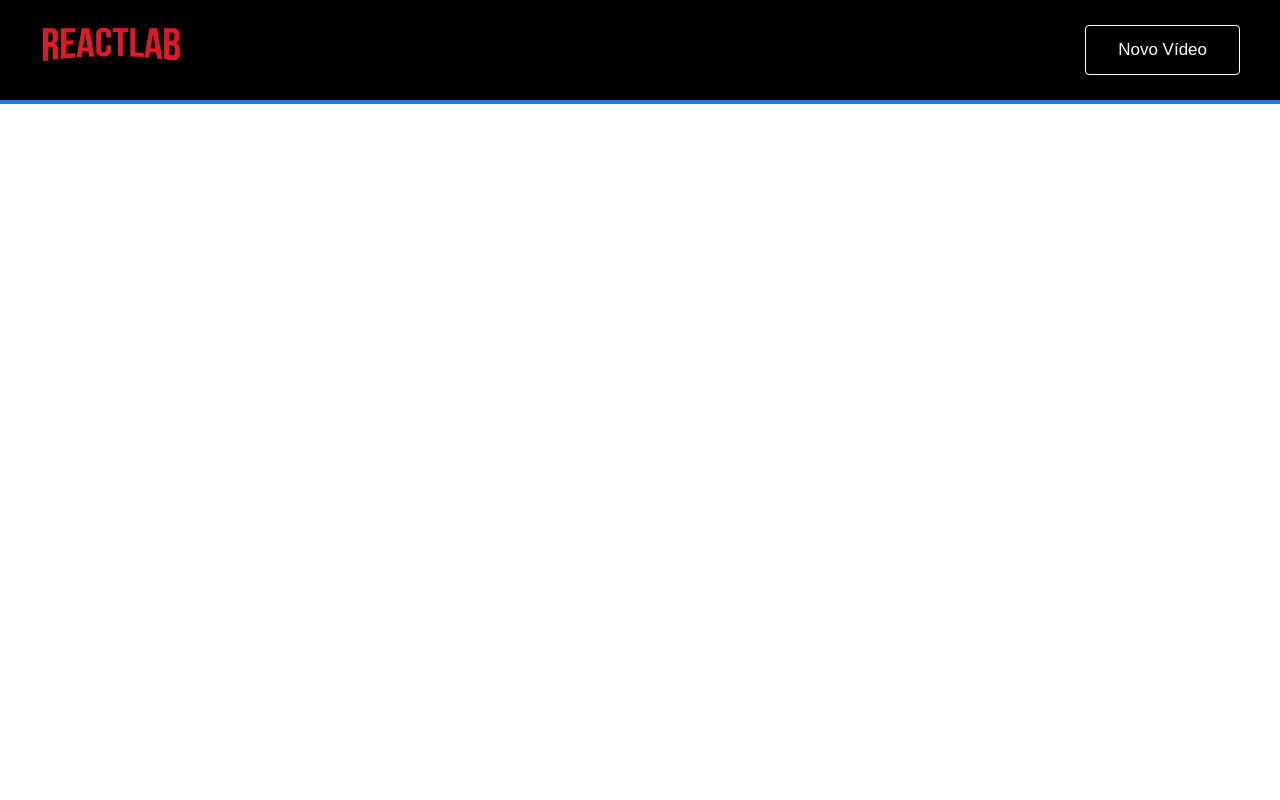
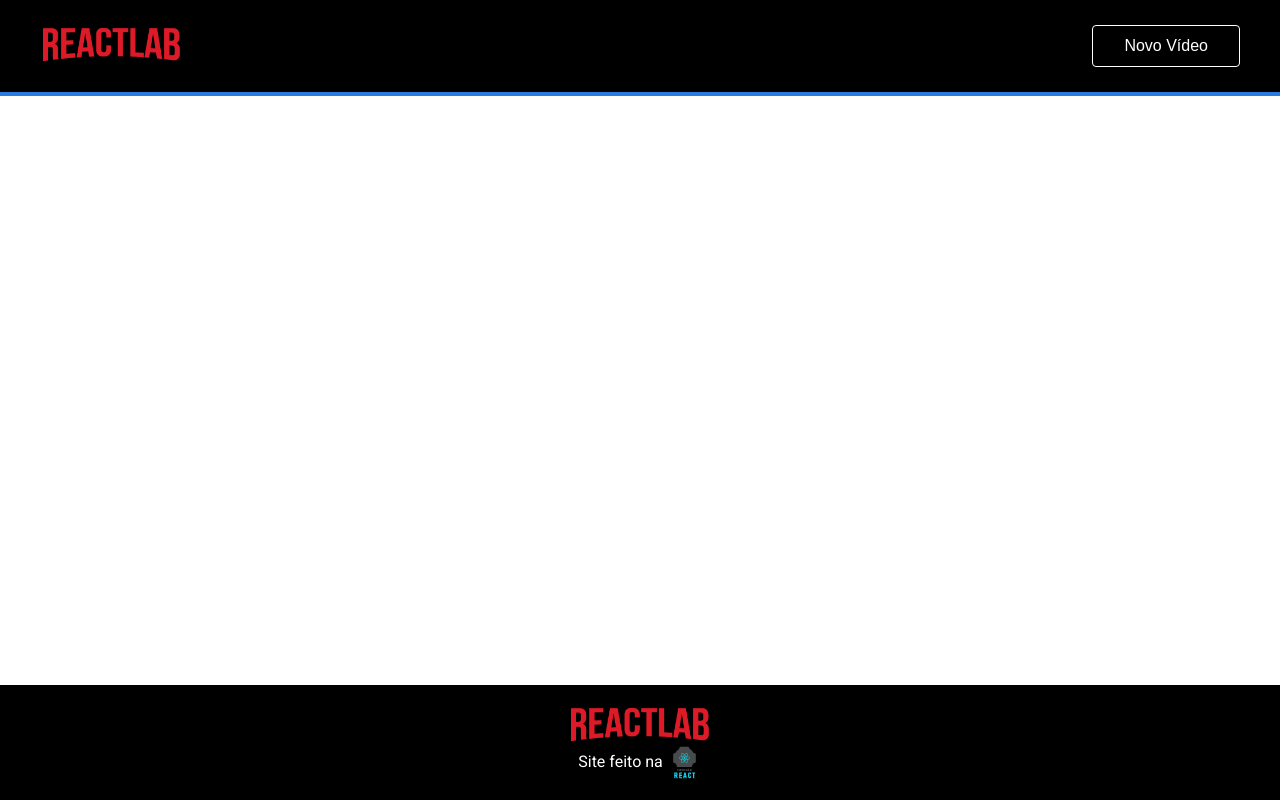
Before and after one commit to rosisantana/React-Lab, a React (Create React App) app: page / in a window 1280 px wide. Built offline with nearby package versions, Linux system fonts and the light colour scheme.

Commit message:
Desenvolvimento do Rodapé

```diff
--- a/public/index.html
+++ b/public/index.html
@@ -25,6 +25,7 @@
       Learn how to configure a non-root public URL by running `npm run build`.
     -->
     <title>React Lab</title>
+    <link href="https://fonts.googleapis.com/css2?family=Roboto:wght@300;400&display=swap" rel="stylesheet">
   </head>
   <body>
     <!-- Caso a pessoa tenha o JS desabilitado no navegador, a seguinte mensagem aparece:  -->
--- a/src/App.js
+++ b/src/App.js
@@ -3,16 +3,28 @@ import React from 'react';
 import LogoReactLab from './components/LogoReactLab';
 import HeaderReactLab from './components/HeaderReactLab';
 import ButtomReactLab from './components/ButtomReactLab';
-
+import FooterReactLab from './components/FooterReactLab';
+import LinkReactLab from './components/LinkReactLab';
+import HighlightReactLab from './components/HighlightReactLab';
+import LogoImersao from './components/LogoImersao';
 
 
 //JSX - [J]ava[S]cript [X]ML abaixo - Escrevendo HTML dentro do JavaScript ;)
 function App() {
   return (
-    <HeaderReactLab>
-      <LogoReactLab />
-      <ButtomReactLab>Novo Vídeo</ButtomReactLab>
-    </HeaderReactLab>
+    <>
+      <HeaderReactLab>
+        <LogoReactLab />
+        <ButtomReactLab>Novo Vídeo</ButtomReactLab>
+      </HeaderReactLab>
+
+      <FooterReactLab>
+        <LogoReactLab />
+        <p>
+          Site feito na <a href="https://alura.com.br"><LogoImersao /></a>
+        </p>
+      </FooterReactLab>
+  </>
   );
 }
 
--- a/src/components/ButtomReactLab/index.js
+++ b/src/components/ButtomReactLab/index.js
@@ -1,12 +1,12 @@
 import styled from 'styled-components';
 
 const ButtomReactLab = styled.button`
-    padding: 14px 32px;
+    padding: 11px 31px;
     background-color: var(--color-black-dark);
     color: var(--color-gray-light);
     border: 1px solid var(--color-gray-light);
     border-radius: 4px;
-    font-size: 17rem;
+    font-size: 16rem;
     cursor: pointer;
 `;
 
--- /dev/null
+++ b/src/components/FooterReactLab/index.js
@@ -0,0 +1,18 @@
+import styled from 'styled-components';
+import LogoReactLab from '../LogoReactLab';
+
+const FooterReactLab = styled.footer`
+    display: flex;
+    flex-direction: column;
+    align-items: center;
+    font-size: 16rem;
+    background-color: var(--color-black-dark);
+    color: var(--color-gray-light);
+    padding: 20rem 0;
+    border-top: 4px solid var(--color-primary-medium)
+
+    & > ${LogoReactLab} {
+        margin-botton: 15rem;
+    }
+`;
+export default FooterReactLab;
--- /dev/null
+++ b/src/components/HighlightReactLab/index.js
@@ -0,0 +1,6 @@
+import styled from 'styled-components';
+
+const HighlightReactLab = styled.strong`
+    font-weight: bold;
+`
+export default HighlightReactLab;
--- /dev/null
+++ b/src/components/LinkReactLab/index.js
@@ -0,0 +1,9 @@
+import styled from 'styled-components';
+
+const LinkReactLab = styled.a`
+    font-weight: bold;
+    color: var(--color-primary-medium);
+    text-decoration: none;
+`;
+
+export default LinkReactLab;
--- /dev/null
+++ b/src/components/LogoImersao/index.js
@@ -0,0 +1,9 @@
+import styled from 'styled-components';
+import logo from '../../assets/imagens/LogoImersaoReact.svg'
+
+const LogoImersao = styled.img.attrs({src: logo, alt: 'Logo da ImersãoReact da alura'})`
+    height: 35px;
+    vertical-align: middle;
+`;
+
+export default LogoImersao;
--- a/src/styles/style.css
+++ b/src/styles/style.css
@@ -30,6 +30,7 @@ footer, header, hgroup, menu, nav, section {
 }
 body {
 	line-height: 1;
+	font-family: 'Roboto', sans-serif;
 
 }
 ol, ul {
@@ -51,4 +52,13 @@ table {
 html, body {
 	font-size: 1px;
 	min-width: 320px;
+
 }
+
+#root {
+	display: flex;
+	flex-direction: column;
+	justify-content: space-between;
+	min-height: 100vh;
+
+}
```
Also changed, not shown: src/assets/imagens/LogoImersaoReact.svg (added).
